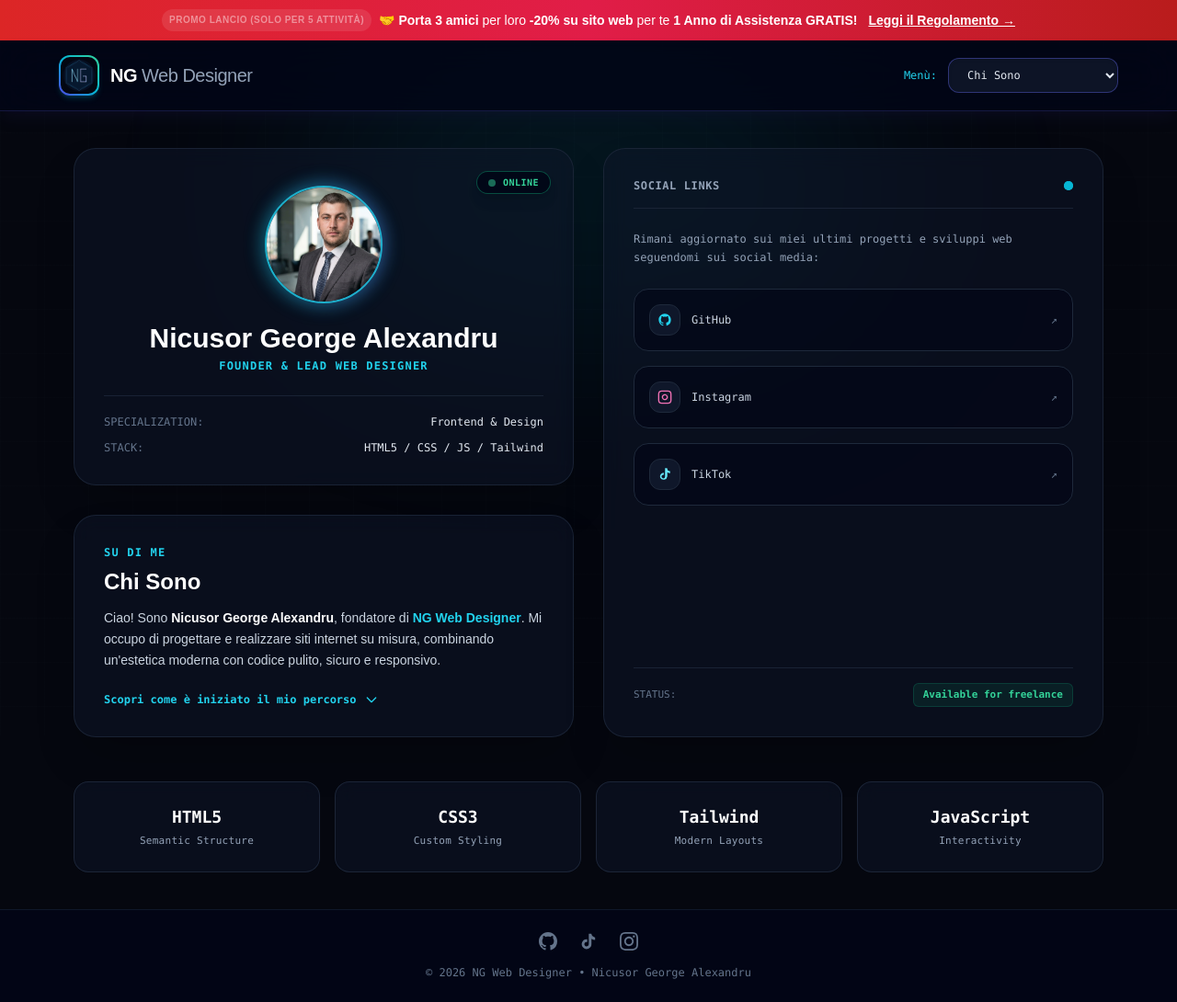
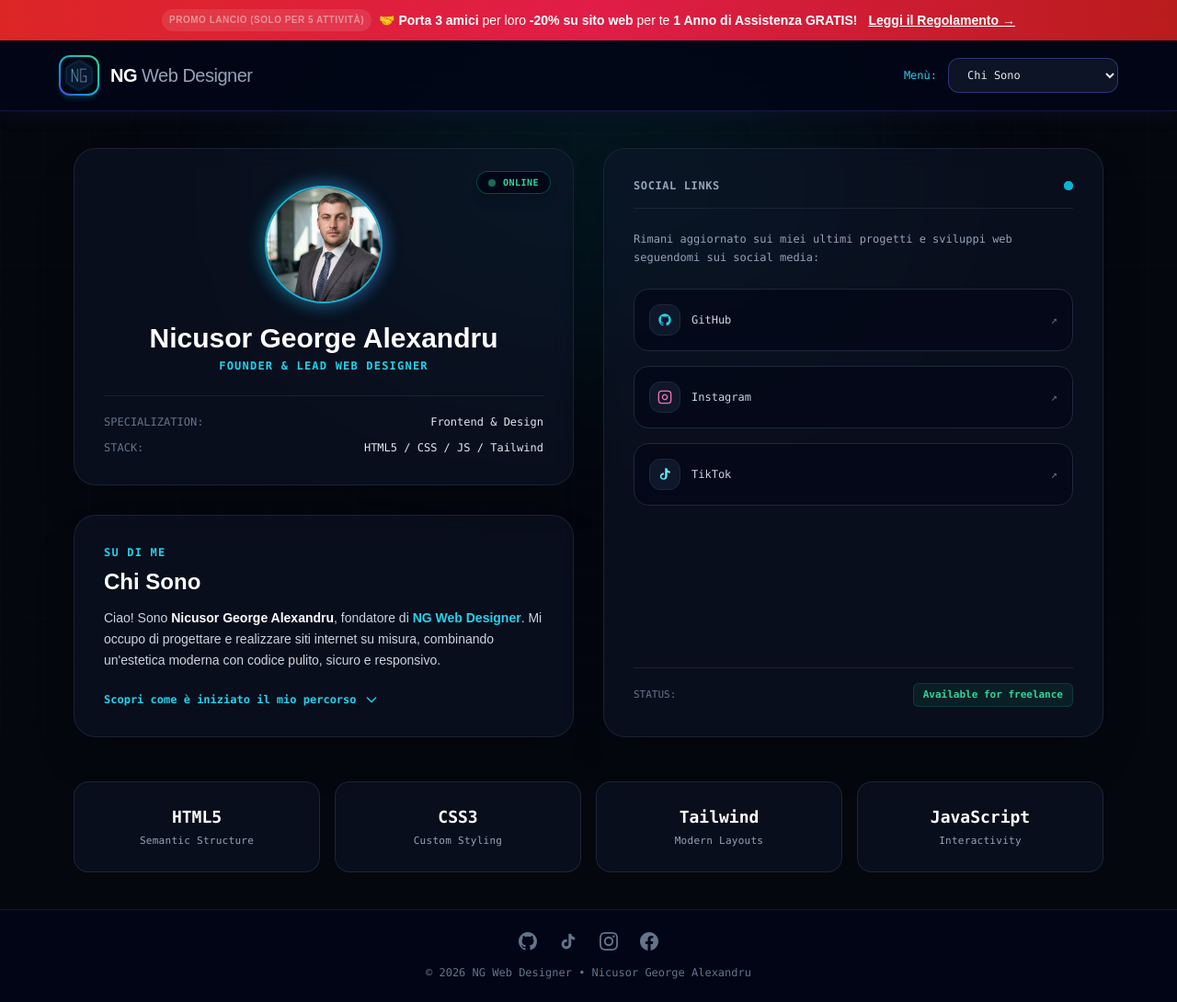
Before and after one commit to ngwebdesigner/ngwebdesigner.github.io, a plain HTML site: page chi-sono.html in a window 1280 px wide. Shown: the whole page at 92% size. Drawn offline with nearby package versions, Linux system fonts and the light colour scheme.

Commit message:
Add files via upload

```diff
--- a/chi-sono.html
+++ b/chi-sono.html
@@ -520,6 +520,20 @@
                 />
               </svg>
             </a>
+            <!-- Facebook -->
+            <a
+              href="https://www.facebook.com/share/1Da1RDuprr/?mibextid=wwXlfr"
+              target="_blank"
+              rel="noopener noreferrer"
+              class="text-slate-500 hover:text-blue-600 transition-colors"
+              aria-label="Facebook"
+            >
+              <svg class="w-5 h-5 fill-current" viewBox="0 0 24 24">
+                <path
+                  d="M24 12.073c0-6.627-5.373-12-12-12s-12 5.373-12 12c0 5.99 4.388 10.954 10.125 11.854v-8.385H7.078v-3.47h3.047V9.43c0-3.007 1.792-4.669 4.533-4.669 1.312 0 2.686.235 2.686.235v2.953H15.83c-1.491 0-1.956.925-1.956 1.874v2.25h3.328l-.532 3.47h-2.796v8.385C19.612 23.027 24 18.062 24 12.073z"
+                />
+              </svg>
+            </a>
           </div>
           <p>© 2026 NG Web Designer • Nicusor George Alexandru</p>
         </div>
```
Also changed, not shown: index.html (+14 -0 lines), preventivo.html (+14 -0 lines), testimonianze.html (+14 -0 lines).
